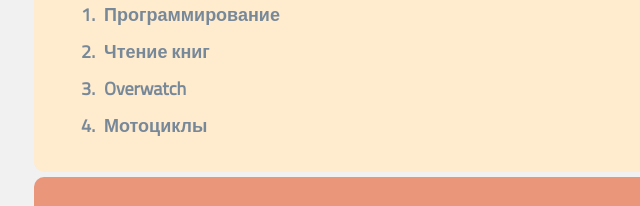
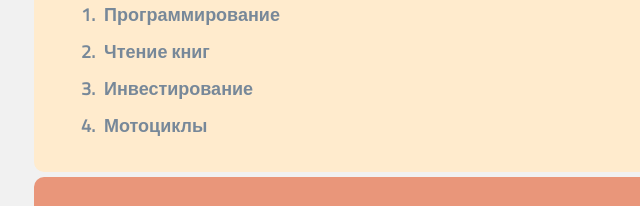
Before and after one commit to ForestRustle/resume, a plain HTML site: page index.html in a window 1280 px wide. Shown: the part 446-652 px from the top of the page, 231-871 px from the left. Drawn offline with Linux system fonts and the light colour scheme; a web font is replaced by a local one.

Commit message:
Update index.html

```diff
--- a/index.html
+++ b/index.html
@@ -35,7 +35,7 @@
       <ol class="list">
         <li>Программирование</li>
         <li>Чтение книг</li>
-        <li>Overwatch</li>
+        <li>Инвестирование</li>
         <li>Мотоциклы</li>
       </ol>
     </div>
```
